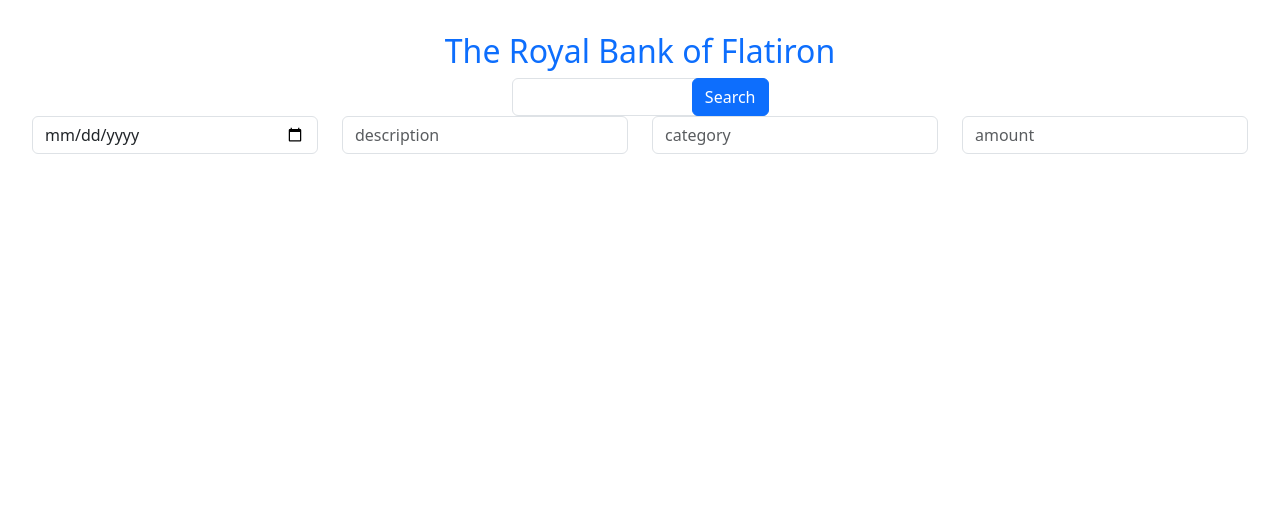
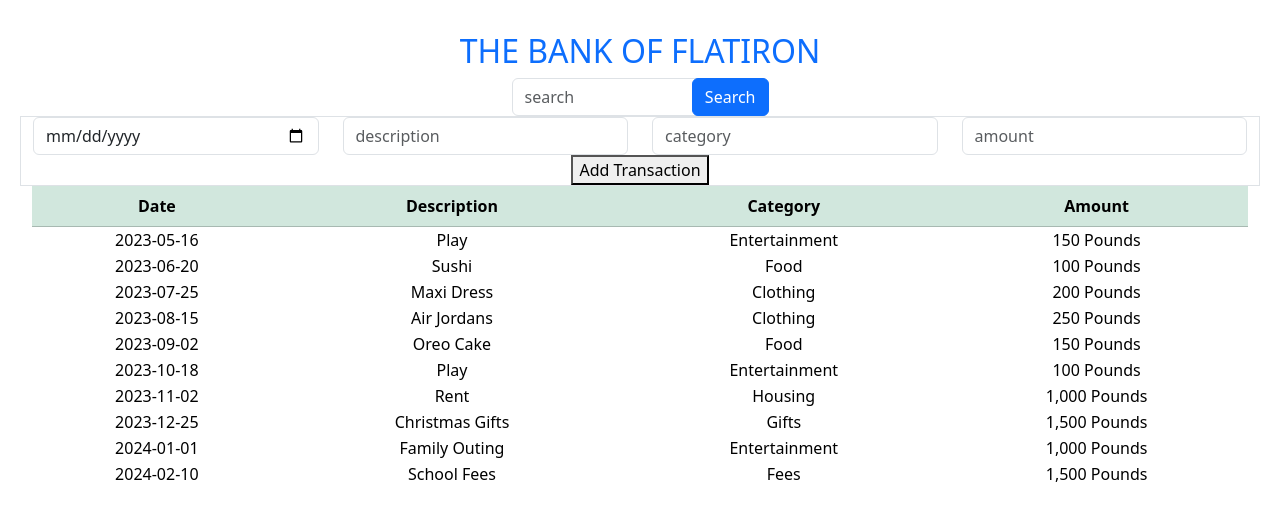
Before and after one commit to Lesliemwangi/bank-flatiron, a React (Vite) app: page / in a window 1280 px wide. Shown: the top 520 px of the page. Built offline with nearby package versions, Linux system fonts and the light colour scheme.

Commit message:
code-challenge

```diff
--- a/src/App.jsx
+++ b/src/App.jsx
@@ -1,16 +1,88 @@
-import "../src/App.css"
+import { useState } from "react";
+import "../src/App.css";
 import "bootstrap/dist/css/bootstrap.min.css";
 import Header from "../src/components/Header";
 import Search from "../src/components/Search";
 import Form from "../src/components/Form";
+import TransactionTable from "../src/components/TransactionTable";
 
 function App() {
+  const goods = [
+    {
+      date: "2023-05-16",
+      description: "Play",
+      category: "Entertainment",
+      amount: "150 Pounds",
+    },
+    {
+      date: "2023-06-20",
+      description: "Sushi",
+      category: "Food",
+      amount: "100 Pounds"
+    },
+    {
+      date: "2023-07-25",
+      description: "Maxi Dress",
+      category: "Clothing",
+      amount: "200 Pounds",
+    },
+    {
+      date: "2023-08-15",
+      description: "Air Jordans",
+      category: "Clothing",
+      amount: "250 Pounds",
+    },
+    {
+      date: "2023-09-02",
+      description: "Oreo Cake",
+      category: "Food",
+      amount: "150 Pounds",
+    },
+    {
+      date: "2023-10-18",
+      description: "Play",
+      category: "Entertainment",
+      amount: "100 Pounds",
+    },
+    {
+      date: "2023-11-02",
+      description: "Rent",
+      category: "Housing",
+      amount: "1,000 Pounds",
+    },
+    {
+      date: "2023-12-25",
+      description: "Christmas Gifts",
+      category: "Gifts",
+      amount: "1,500 Pounds",
+    },
+    {
+      date: "2024-01-01",
+      description: "Family Outing",
+      category: "Entertainment",
+      amount: "1,000 Pounds",
+    },
+    {
+      date: "2024-02-10",
+      description: "School Fees",
+      category: "Fees",
+      amount: "1,500 Pounds",
+    },
+  ];
+
+  const [transactions, setTransactions] = useState(goods);
+
   return (
-   <div className="">
-    <Header />
-    <Search />
-    <Form />
-   </div>
+    <div className="">
+      <Header />
+      <Search
+        transactions={transactions}
+        setTransactions={setTransactions}
+        goods={goods}
+      />
+      <Form />
+      <TransactionTable transactions={transactions} />
+    </div>
   );
 }
 
--- a/src/components/Form.jsx
+++ b/src/components/Form.jsx
@@ -1,6 +1,6 @@
 export default function Table() {
   return (
-    <div className="row">
+    <div className="row border">
       <div className="col-3">
         <input
           type="date"
@@ -33,6 +33,10 @@ export default function Table() {
           aria-label="amount"
         />
       </div>
+
+      <div className="col-12">
+        <button>Add Transaction</button>
+      </div>
     </div>
   );
 }
--- a/src/components/Header.jsx
+++ b/src/components/Header.jsx
@@ -2,7 +2,7 @@ function Header() {
     return (
       <div className="text-primary">
         <div className="text-header">
-          <h2>The Royal Bank of Flatiron</h2>
+          <h2>THE BANK OF FLATIRON</h2>
         </div>
       </div>
     );
--- a/src/components/Search.jsx
+++ b/src/components/Search.jsx
@@ -1,7 +1,23 @@
-function Search() {
+function Search({ setTransactions, goods}) {
+  function handleChange (e){
+     const info = e.target.value;
+    if (info.length > 0) {
+      const filter = goods.filter((currency) => {
+        return currency.description
+          .toLowerCase()
+          .includes(info.toLowerCase());
+      });
+      if (filter.length > 0) {
+        setTransactions([...filter]);
+      } else {
+        setTransactions([...goods]);
+      }
+    }
+  }
+
   return (
     <div style={{ position: "relative", display: "inline-block" }}>
-      <input className="form-control" type="" />
+      <input className="form-control" type="" placeholder="search" onChange={handleChange} />
       <button
         className="btn btn-primary"
         style={{ position: "absolute", top: 0, right: 0 }}
--- /dev/null
+++ b/src/components/Table.jsx
@@ -0,0 +1,19 @@
+function Table({transactions}) {
+  const item = transactions.map((currency, index) => {
+    return (
+      <tr key={index + 1}>
+        <td>{currency.date}</td>
+        <td>{currency.description}</td>
+        <td>{currency.category}</td>
+        <td>{currency.amount}</td>
+      </tr>
+    );
+  });
+  return(
+    <>
+    {item}
+    </>
+  )
+}
+
+export default Table;
--- /dev/null
+++ b/src/components/TransactionTable.jsx
@@ -0,0 +1,20 @@
+import Table from "../components/Table";
+
+function TransactionTable({ transactions }) {
+  return (
+    <table className="table table-success table-striped">
+      <thead>
+        <tr>
+          <th scope="col">Date</th>
+          <th scope="col">Description</th>
+          <th scope="col">Category</th>
+          <th scope="col">Amount</th>
+        </tr>
+      </thead>
+      <Table transactions={transactions} />
+      <tbody></tbody>
+    </table>
+  );
+}
+
+export default TransactionTable;
```
